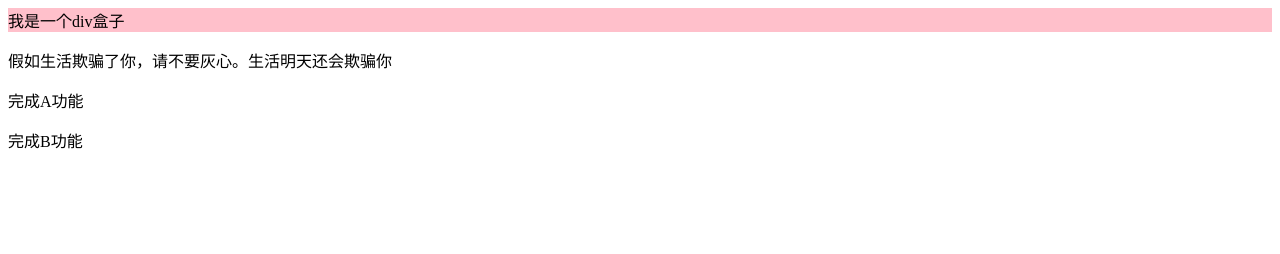
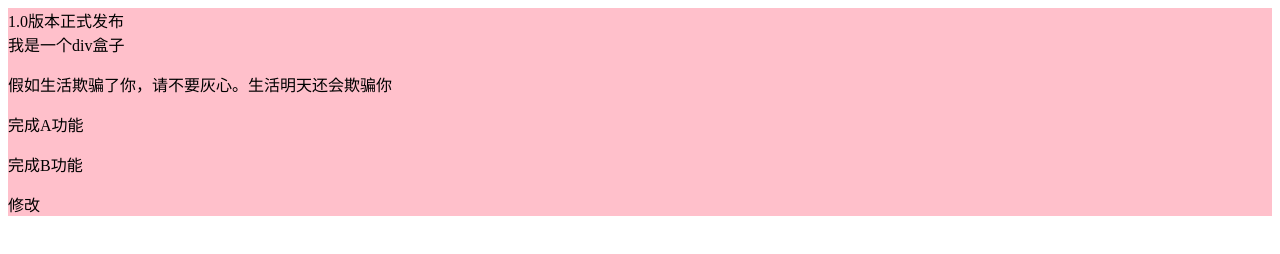
Before and after one commit to Jacky-Cheng666/pinyougou, a plain HTML site: page index.html in a window 1280 px wide. Drawn offline with Linux system fonts and the light colour scheme.

Commit message:
修改功能完善

```diff
--- a/index.html
+++ b/index.html
@@ -1,5 +1,6 @@
 <!DOCTYPE html>
 <html lang="en">
+
 <head>
     <meta charset="UTF-8">
     <meta name="viewport" content="width=device-width, initial-scale=1.0">
@@ -13,10 +14,15 @@
         }
     </style>
 </head>
+
 <body>
-    <div>我是一个div盒子</div>
-    <p>假如生活欺骗了你，请不要灰心。生活明天还会欺骗你</p>
-    <p>完成A功能</p>
-    <p>完成B功能</p>
+    <div>1.0版本正式发布
+        <div>我是一个div盒子</div>
+        <p>假如生活欺骗了你，请不要灰心。生活明天还会欺骗你</p>
+        <p>完成A功能</p>
+        <p>完成B功能</p>
+        <p>修改</p>
+    </div>
 </body>
+
 </html>
```
